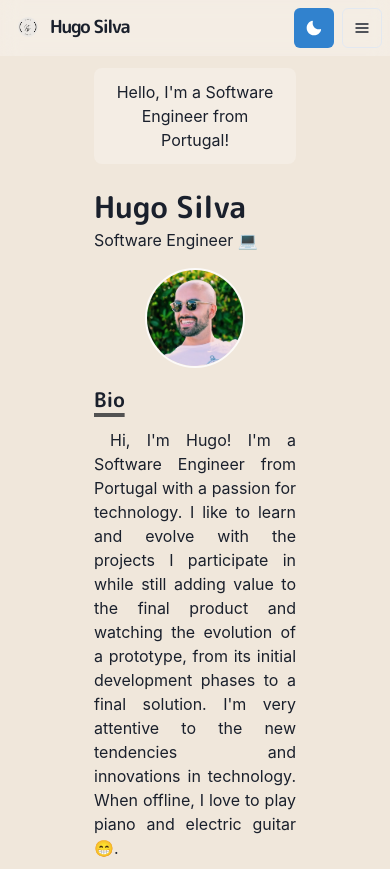
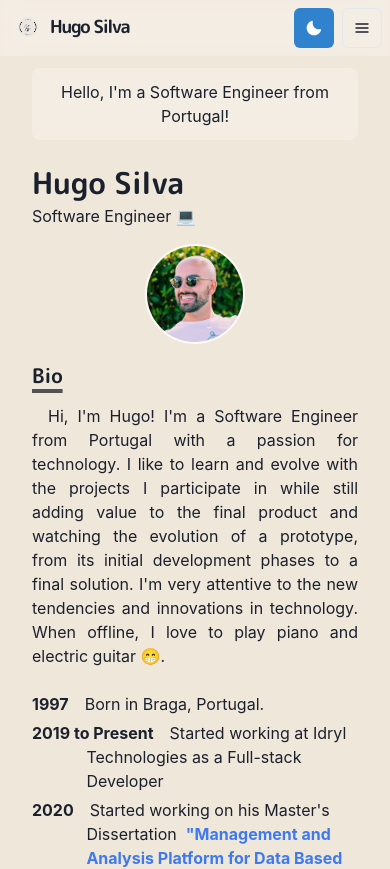
Before and after one commit to hugorithm/portfolio, a Next.js app: page / in a window 390 px wide. Shown: the top 869 px of the page. Built offline with nearby package versions, Linux system fonts and the light colour scheme.

Commit message:
fix responsive mobile design

```diff
--- a/pages/index.js
+++ b/pages/index.js
@@ -13,7 +13,7 @@ import NextLink from "next/link";
 
 const Page = () => {
     return (
-        <Container maxW='60vw'>
+        <Container maxW='auto'>
             <Box borderRadius="lg" bg={useColorModeValue('whiteAlpha.400', 'whiteAlpha.200')} p={3} mb={6} mt={3} align="center">
                 Hello, I&apos;m a Software Engineer from Portugal!
             </Box>
@@ -61,7 +61,7 @@ const Page = () => {
             </BioSection>
             <BioSection>
                 <BioYear>2019 to Present</BioYear>
-                Started working at Idryl Technologies as a full-stack developer
+                Started working at Idryl Technologies as a Full-stack Developer
             </BioSection>
             <BioSection>
                 <BioYear>2020</BioYear>
```
